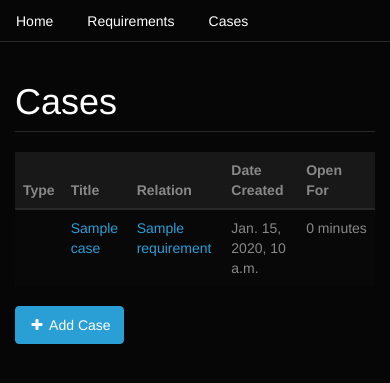
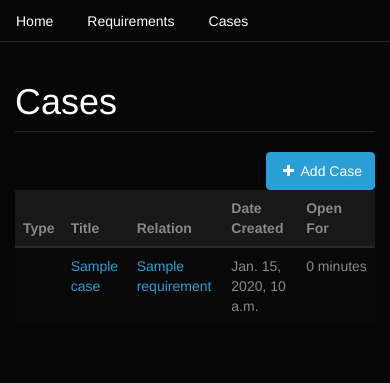
Before and after one commit to thomas-cabral/django_simple_bugs, a Django app: template simple_bugs/templates/simple_bugs/case_list.html in a window 390 px wide. Shown: the top 383 px of the page. Run offline with Django 3.2, Linux system fonts and the light colour scheme; the template is opened without the code that fills it: most values are stand-ins (such as "Sample title", 1, 10 or a date in 2020); some libraries are stand-ins or nearby versions; some web fonts are replaced.

Commit message:
mobile view

```diff
--- a/simple_bugs/templates/simple_bugs/case_list.html
+++ b/simple_bugs/templates/simple_bugs/case_list.html
@@ -21,6 +21,7 @@
     </th>
 </tr>
 </thead>
+<a class="btn btn-primary pull-right" href="{% url 'simple_bugs:case_create' %}"><i class="fa fa-plus fa-fw"></i> Add Case</a>
 <tbody>
 {% for case in case %}
 <tr>
@@ -51,5 +52,4 @@
 {% endfor %}
 </tbody>
 </table>
-<a class="btn btn-primary" href="{% url 'simple_bugs:case_create' %}"><i class="fa fa-plus fa-fw"></i> Add Case</a>
 {% endblock %}
--- a/simple_bugs/templates/simple_bugs/requirement_list.html
+++ b/simple_bugs/templates/simple_bugs/requirement_list.html
@@ -1,7 +1,7 @@
 {% extends 'simple_bugs/base.html' %}
 {% block content %}
 <h1 class="page-header">Requirements</h1>
-    <a class="btn btn-primary" href="{% url 'simple_bugs:requirement_create' %}"><i class="fa fa-plus fa-fw"></i> Add Requirement</a>
+    <a class="btn btn-primary pull-right" href="{% url 'simple_bugs:requirement_create' %}"><i class="fa fa-plus fa-fw"></i> Add Requirement</a>
 <div class="row">
 <div class="col-lg-12">
 <table class="table">
```
